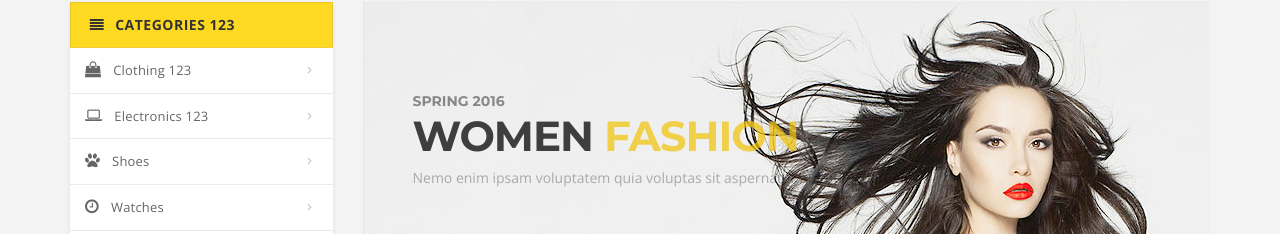
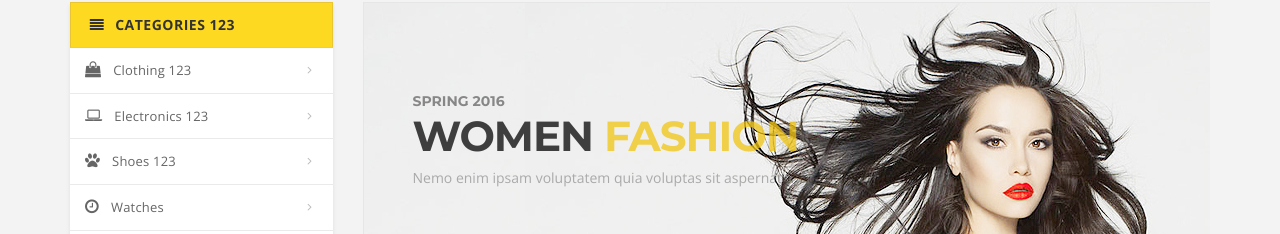
Before and after one commit to khanhngo0703/souvenir_shopping, a Vue app: page / in a window 1280 px wide. Shown: the part 166-400 px from the top of the page. Built offline with nearby package versions, Linux system fonts and the light colour scheme.

Commit message:
shoes123

```diff
--- a/src/components/HomeComponents.vue
+++ b/src/components/HomeComponents.vue
@@ -514,7 +514,7 @@
 
                                 <li class="dropdown menu-item"> <a href="#" class="dropdown-toggle"
                                         data-toggle="dropdown"><i class="icon fa fa-paw"
-                                            aria-hidden="true"></i>Shoes</a>
+                                            aria-hidden="true"></i>Shoes 123</a>
                                     <ul class="dropdown-menu mega-menu">
                                         <li class="yamm-content">
                                             <div class="row">
```
